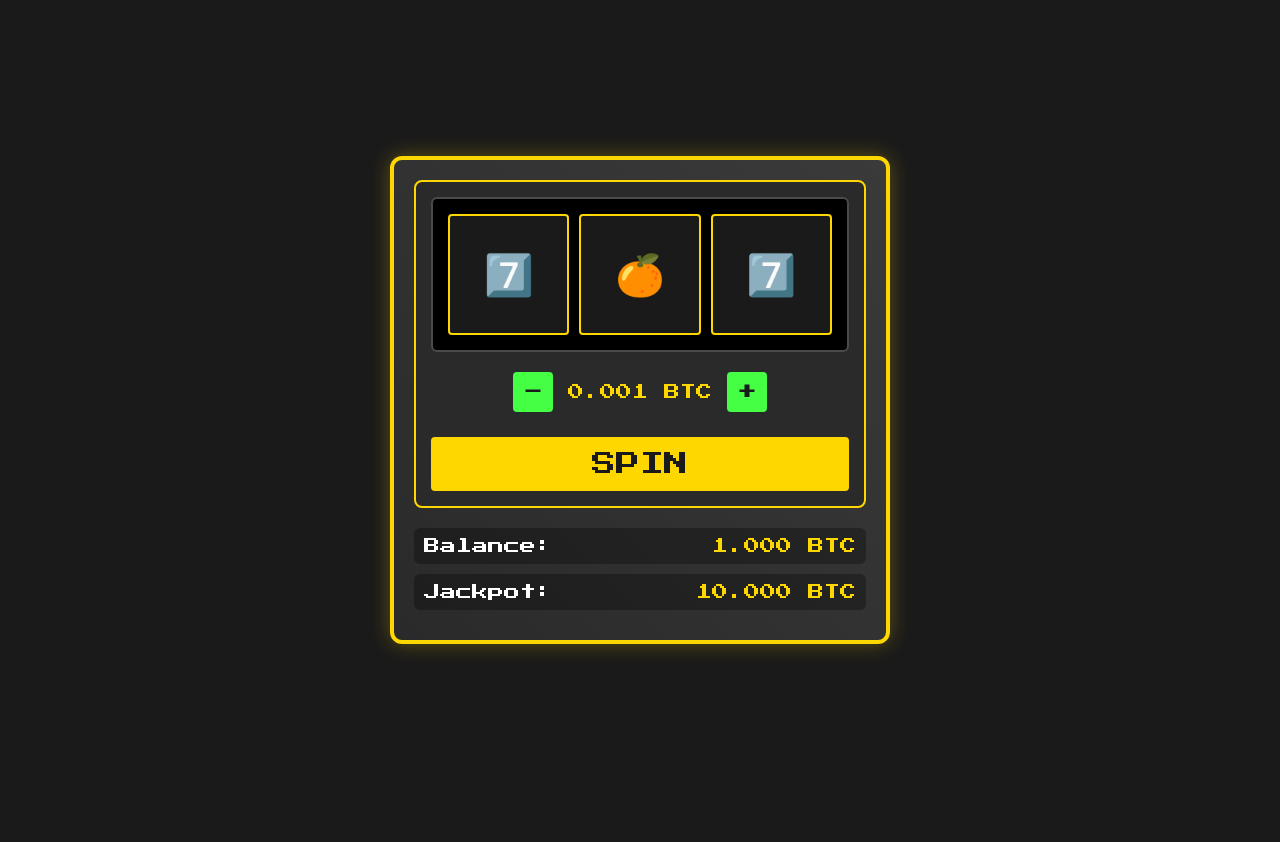
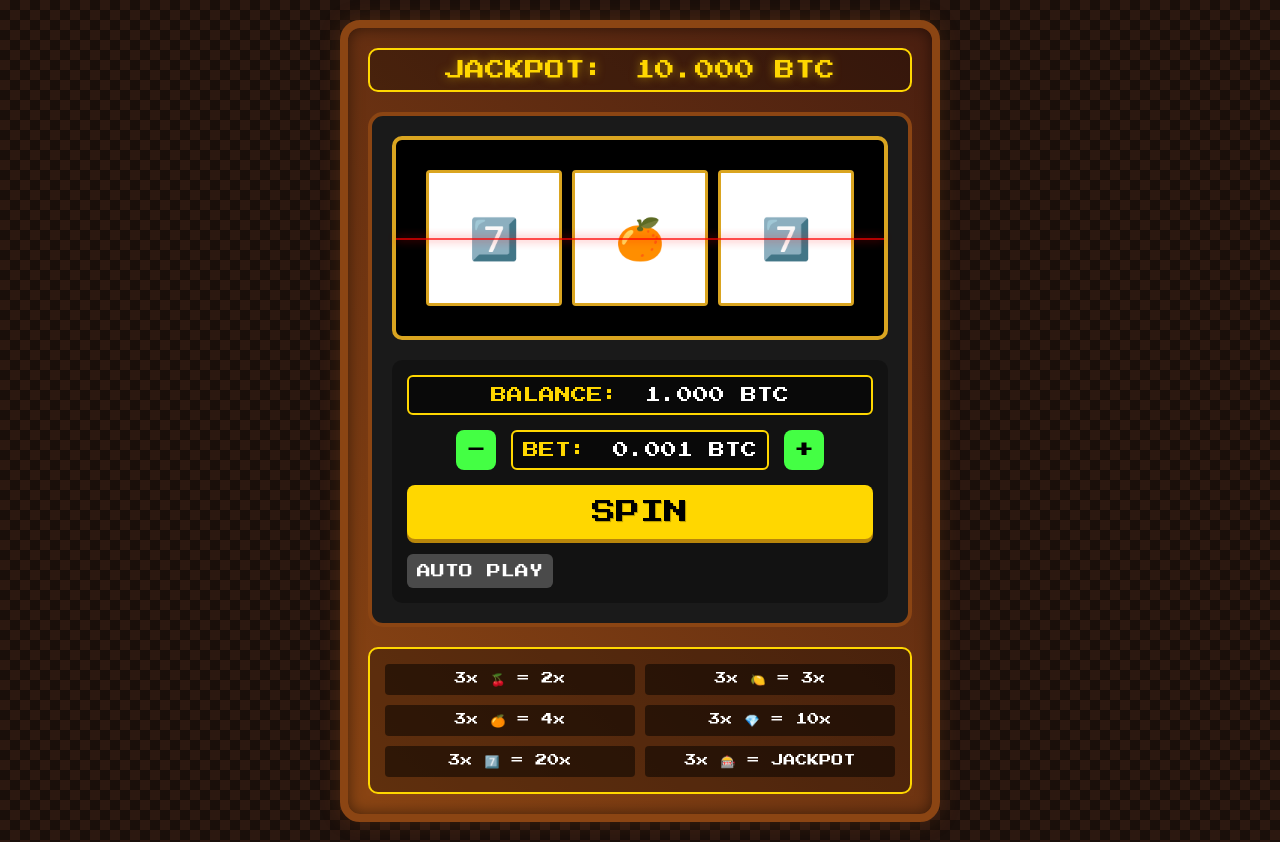
Before and after one commit to MaximumKingz/PixelSlots, a PHP site: page / in a window 1280 px wide. Before the commit the page ends 653 px from the top, so only its background shows below. Run offline with PHP 8.4, Linux system fonts and the light colour scheme; some libraries are stand-ins or nearby versions.

Commit message:
Improved slot machine design with realistic wooden frame and better animations

```diff
--- a/index.html
+++ b/index.html
@@ -10,42 +10,77 @@
 </head>
 <body>
     <div id="game-container">
-        <div id="slot-machine">
-            <div class="reels-container">
-                <div class="reel" id="reel1"></div>
-                <div class="reel" id="reel2"></div>
-                <div class="reel" id="reel3"></div>
-            </div>
-            <div class="controls">
-                <div class="bet-controls">
-                    <button id="decrease-bet">-</button>
-                    <span id="current-bet">0.001 BTC</span>
-                    <button id="increase-bet">+</button>
-                </div>
-                <button id="spin-button" class="spin-button">SPIN</button>
+        <div class="game-header">
+            <div id="jackpot-display">
+                <span class="label">JACKPOT:</span>
+                <span id="jackpot">1.000 BTC</span>
             </div>
         </div>
-        <div id="balance-container">
-            <span>Balance: </span>
-            <span id="balance">0.000 BTC</span>
+
+        <div id="slot-machine">
+            <div class="machine-frame">
+                <div class="reels-container">
+                    <div class="reel-box">
+                        <div class="reel" id="reel1">
+                            <div class="symbol">🍒</div>
+                        </div>
+                    </div>
+                    <div class="reel-box">
+                        <div class="reel" id="reel2">
+                            <div class="symbol">🍋</div>
+                        </div>
+                    </div>
+                    <div class="reel-box">
+                        <div class="reel" id="reel3">
+                            <div class="symbol">🍊</div>
+                        </div>
+                    </div>
+                </div>
+                <div class="payline"></div>
+            </div>
+
+            <div class="game-controls">
+                <div class="balance-display">
+                    <span class="label">BALANCE:</span>
+                    <span id="balance">0.000 BTC</span>
+                </div>
+
+                <div class="bet-controls">
+                    <button id="decrease-bet" class="bet-button">-</button>
+                    <div class="bet-display">
+                        <span class="label">BET:</span>
+                        <span id="current-bet">0.001 BTC</span>
+                    </div>
+                    <button id="increase-bet" class="bet-button">+</button>
+                </div>
+
+                <button id="spin-button" class="spin-button">SPIN</button>
+
+                <div class="auto-play">
+                    <button id="auto-play" class="auto-button">AUTO PLAY</button>
+                </div>
+            </div>
         </div>
-        <div id="jackpot-container">
-            <span>Jackpot: </span>
-            <span id="jackpot">0.000 BTC</span>
+
+        <div class="win-lines">
+            <div class="win-line">3x 🍒 = 2x</div>
+            <div class="win-line">3x 🍋 = 3x</div>
+            <div class="win-line">3x 🍊 = 4x</div>
+            <div class="win-line">3x 💎 = 10x</div>
+            <div class="win-line">3x 7️⃣ = 20x</div>
+            <div class="win-line">3x 🎰 = JACKPOT</div>
         </div>
     </div>
 
     <div id="win-overlay" class="hidden">
         <div class="win-content">
             <h2>🎉 BIG WIN! 🎉</h2>
-            <p id="win-amount"></p>
+            <p id="win-amount">0.000 BTC</p>
             <button id="collect-win">COLLECT</button>
         </div>
     </div>
 
+    <script src="src/public/js/audioManager.js"></script>
     <script src="src/public/js/game.js"></script>
-    <script src="src/public/js/audioManager.js"></script>
-    <script src="src/public/js/particleSystem.js"></script>
-    <script src="src/public/js/cryptoUI.js"></script>
 </body>
 </html>
--- a/src/public/styles/main.css
+++ b/src/public/styles/main.css
@@ -1,11 +1,14 @@
 :root {
     --primary-color: #FFD700;
     --secondary-color: #4a4a4a;
-    --background-color: #1a1a1a;
-    --slot-background: #2a2a2a;
+    --background-color: #2C1810;
+    --slot-background: #1a1a1a;
     --button-color: #44FF44;
     --button-hover: #66FF66;
     --text-color: #ffffff;
+    --machine-border: #8B4513;
+    --machine-inner: #4A1F10;
+    --reel-border: #DAA520;
 }
 
 * {
@@ -13,10 +16,18 @@
     padding: 0;
     box-sizing: border-box;
     font-family: 'Press Start 2P', cursive;
+    user-select: none;
 }
 
 body {
     background-color: var(--background-color);
+    background-image:
+        linear-gradient(45deg, #1a0f0a 25%, transparent 25%),
+        linear-gradient(-45deg, #1a0f0a 25%, transparent 25%),
+        linear-gradient(45deg, transparent 75%, #1a0f0a 75%),
+        linear-gradient(-45deg, transparent 75%, #1a0f0a 75%);
+    background-size: 20px 20px;
+    background-position: 0 0, 0 10px, 10px -10px, -10px 0px;
     color: var(--text-color);
     min-height: 100vh;
     display: flex;
@@ -27,19 +38,50 @@ body {
 
 #game-container {
     width: 100%;
-    max-width: 500px;
-    background: linear-gradient(45deg, #2a2a2a, #3a3a3a);
-    border: 4px solid var(--primary-color);
-    border-radius: 12px;
+    max-width: 600px;
+    background: linear-gradient(45deg, var(--machine-border), var(--machine-inner));
+    border: 8px solid var(--machine-border);
+    border-radius: 20px;
     padding: 20px;
-    box-shadow: 0 0 20px rgba(255, 215, 0, 0.3);
+    box-shadow:
+        0 0 20px rgba(139, 69, 19, 0.3),
+        inset 0 0 15px rgba(0, 0, 0, 0.5);
+}
+
+.game-header {
+    text-align: center;
+    margin-bottom: 20px;
+    padding: 10px;
+    background: rgba(0, 0, 0, 0.3);
+    border-radius: 10px;
+    border: 2px solid var(--primary-color);
+}
+
+#jackpot-display {
+    font-size: 20px;
+    color: var(--primary-color);
+    text-shadow: 0 0 10px rgba(255, 215, 0, 0.5);
+}
+
+.label {
+    color: #FFD700;
+    margin-right: 10px;
 }
 
 #slot-machine {
     background: var(--slot-background);
-    border: 2px solid var(--primary-color);
-    border-radius: 8px;
-    padding: 15px;
+    border: 4px solid var(--machine-border);
+    border-radius: 15px;
+    padding: 20px;
+    margin-bottom: 20px;
+}
+
+.machine-frame {
+    background: #000;
+    padding: 20px;
+    border-radius: 10px;
+    border: 4px solid var(--reel-border);
+    position: relative;
     margin-bottom: 20px;
 }
 
@@ -47,42 +89,65 @@ body {
     display: flex;
     justify-content: space-between;
     gap: 10px;
-    margin-bottom: 20px;
     background: #000;
-    padding: 15px;
+    padding: 10px;
     border-radius: 6px;
-    border: 2px solid var(--secondary-color);
+    position: relative;
+}
+
+.reel-box {
+    flex: 1;
+    aspect-ratio: 1;
+    background: #fff;
+    border: 3px solid var(--reel-border);
+    border-radius: 4px;
+    overflow: hidden;
+    position: relative;
 }
 
 .reel {
-    flex: 1;
-    aspect-ratio: 1;
-    background: #1a1a1a;
-    border: 2px solid var(--primary-color);
-    border-radius: 4px;
+    width: 100%;
+    height: 100%;
+    background: #fff;
     display: flex;
     justify-content: center;
     align-items: center;
     font-size: 40px;
     position: relative;
-    overflow: hidden;
 }
 
-.reel img {
-    width: 100%;
-    height: 100%;
-    object-fit: contain;
-    image-rendering: pixelated;
+.symbol {
+    transform: scale(1.5);
 }
 
-.reel.spinning {
-    animation: spin 0.2s linear infinite;
+.payline {
+    position: absolute;
+    top: 50%;
+    left: 0;
+    right: 0;
+    height: 2px;
+    background: red;
+    box-shadow: 0 0 10px red;
+    opacity: 0.7;
+    pointer-events: none;
 }
 
-.controls {
+.game-controls {
     display: flex;
     flex-direction: column;
     gap: 15px;
+    padding: 15px;
+    background: rgba(0, 0, 0, 0.3);
+    border-radius: 10px;
+}
+
+.balance-display {
+    text-align: center;
+    font-size: 16px;
+    padding: 10px;
+    background: rgba(0, 0, 0, 0.5);
+    border-radius: 6px;
+    border: 2px solid var(--primary-color);
 }
 
 .bet-controls {
@@ -90,76 +155,100 @@ body {
     justify-content: center;
     align-items: center;
     gap: 15px;
-    margin-bottom: 10px;
 }
 
-button {
+.bet-button {
+    width: 40px;
+    height: 40px;
+    font-size: 20px;
     background: var(--button-color);
     border: none;
-    border-radius: 4px;
-    padding: 10px 20px;
-    color: var(--background-color);
-    font-family: 'Press Start 2P', cursive;
-    font-size: 14px;
+    border-radius: 8px;
+    color: #000;
     cursor: pointer;
     transition: all 0.2s ease;
 }
 
-button:hover {
+.bet-button:hover {
     background: var(--button-hover);
-    transform: translateY(-2px);
+    transform: scale(1.1);
 }
 
-button:active {
-    transform: translateY(0);
+.bet-button:active {
+    transform: scale(0.95);
 }
 
-#decrease-bet, #increase-bet {
-    width: 40px;
-    height: 40px;
-    padding: 0;
-    font-size: 20px;
-    display: flex;
-    justify-content: center;
-    align-items: center;
-}
-
-#current-bet {
-    font-size: 16px;
-    color: var(--primary-color);
-    min-width: 120px;
+.bet-display {
+    min-width: 200px;
     text-align: center;
+    padding: 10px;
+    background: rgba(0, 0, 0, 0.5);
+    border-radius: 6px;
+    border: 2px solid var(--primary-color);
 }
 
 .spin-button {
     background: var(--primary-color);
+    border: none;
+    border-radius: 8px;
+    padding: 15px;
     font-size: 24px;
-    padding: 15px;
-    width: 100%;
+    color: #000;
+    cursor: pointer;
+    transition: all 0.2s ease;
+    text-shadow: 1px 1px 1px rgba(0, 0, 0, 0.3);
+    box-shadow: 0 4px 0 #B8860B;
 }
 
 .spin-button:hover {
     background: #FFE44D;
+    transform: translateY(-2px);
+    box-shadow: 0 6px 0 #B8860B;
+}
+
+.spin-button:active {
+    transform: translateY(2px);
+    box-shadow: 0 2px 0 #B8860B;
 }
 
 .spin-button:disabled {
     background: var(--secondary-color);
     cursor: not-allowed;
+    transform: none;
+    box-shadow: none;
 }
 
-#balance-container, #jackpot-container {
-    display: flex;
-    justify-content: space-between;
-    align-items: center;
+.auto-button {
+    background: var(--secondary-color);
+    border: none;
+    border-radius: 6px;
     padding: 10px;
-    background: rgba(0, 0, 0, 0.3);
-    border-radius: 6px;
-    margin-bottom: 10px;
+    font-size: 14px;
+    color: #fff;
+    cursor: pointer;
+    transition: all 0.2s ease;
 }
 
-#balance, #jackpot {
-    color: var(--primary-color);
-    font-size: 16px;
+.auto-button:hover {
+    background: #5a5a5a;
+}
+
+.win-lines {
+    display: grid;
+    grid-template-columns: repeat(2, 1fr);
+    gap: 10px;
+    padding: 15px;
+    background: rgba(0, 0, 0, 0.3);
+    border-radius: 10px;
+    border: 2px solid var(--primary-color);
+}
+
+.win-line {
+    font-size: 12px;
+    padding: 8px;
+    background: rgba(0, 0, 0, 0.5);
+    border-radius: 4px;
+    text-align: center;
 }
 
 .win-overlay {
```
Also changed, not shown: other parts of src/public/styles/main.css (+32 -10 lines).
